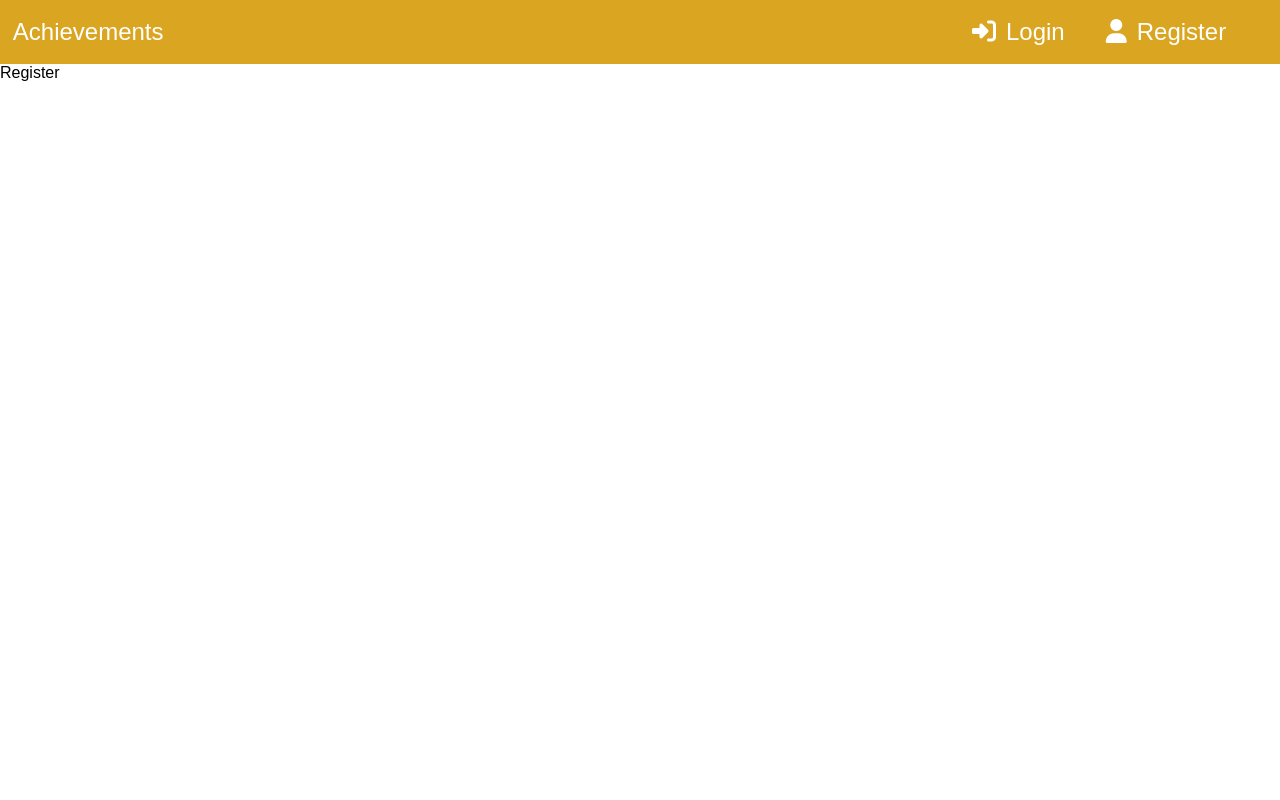
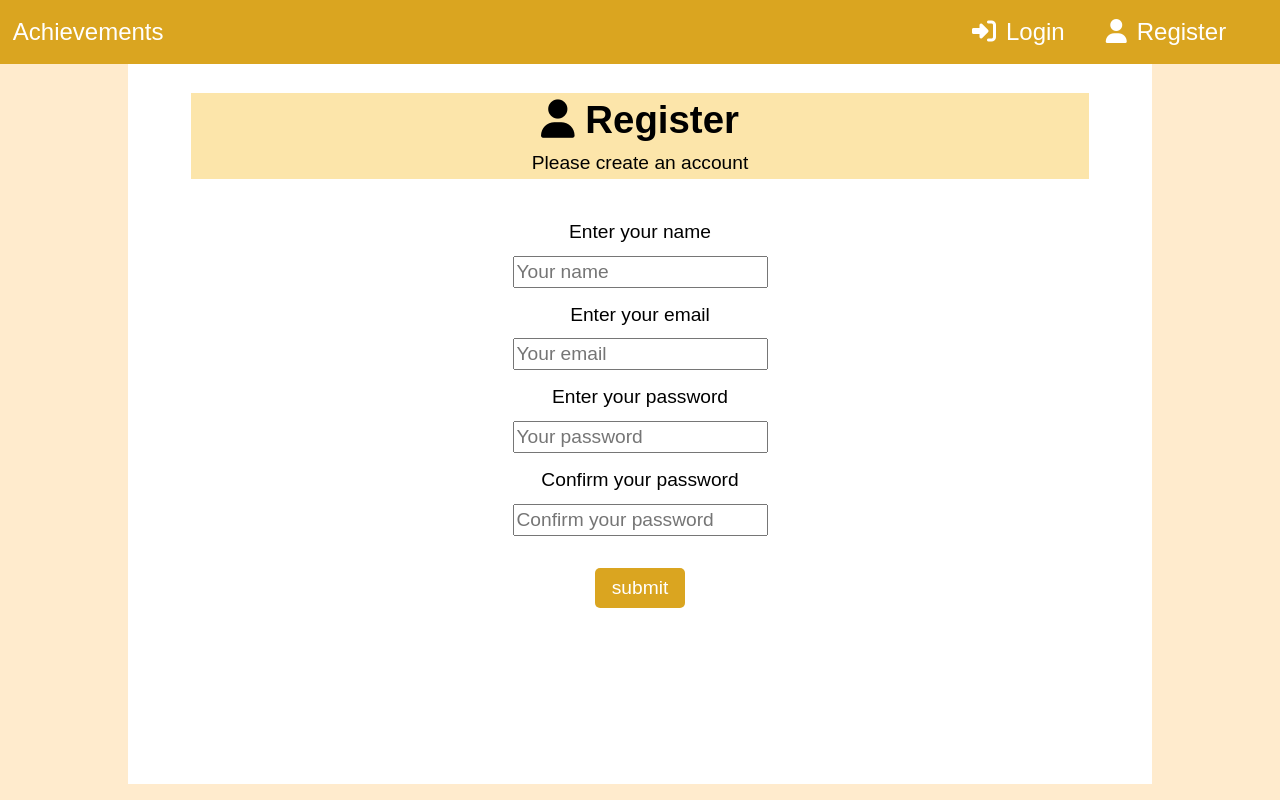
Before and after one commit to CJLFortunato/accomplished-frontend, a React (Create React App) app: page /register in a window 1280 px wide. Built offline with nearby package versions, Linux system fonts and the light colour scheme.

Commit message:
Add basic functionality for register cpnt

```diff
--- a/src/Pages/Register.jsx
+++ b/src/Pages/Register.jsx
@@ -1,7 +1,44 @@
-import React from 'react'
+import React, { useState, useEffect } from 'react'
 
 export function Register() {
+    const [formData, setFormData] = useState({
+        name: "",
+        email: "",
+        password: "",
+        password2: ""
+    });
+
+    const { name, email, password, password2 } = formData;
+
+    const onChange = (e) => {
+        setFormData((prevState) => {
+            return ({
+                ...prevState,
+                [e.target.name]: e.target.value
+            })
+        })
+    };
+    const onSubmit = (e) => {
+        e.preventDefault();
+    };
+
     return (
-        <div>Register</div>
+        <div className='register'>
+            <section className="heading">
+                <h1><i class="fa-solid fa-user"></i> Register</h1>
+                <p>Please create an account</p>
+            </section>
+            <form onSubmit={onSubmit}>
+                <label for="name">Enter your name</label>
+                <input type="text" id="name" name="name" value={name} onChange={onChange} placeholder="Your name" />
+                <label for="email">Enter your email</label>
+                <input type="email" id="email" name="email" value={email} onChange={onChange} placeholder="Your email" />
+                <label for="password">Enter your password</label>
+                <input type="password" id="password" name="password" value={password} onChange={onChange} placeholder="Your password" />
+                <label for="password2">Confirm your password</label>
+                <input type="password" id="password2" name="password2" value={password2} onChange={onChange} placeholder="Confirm your password" />
+                <input type="submit" value="submit" />
+            </form>
+        </div>
     )
 }
--- a/src/index.css
+++ b/src/index.css
@@ -1,3 +1,9 @@
+body {
+    background-color: blanchedalmond;
+}
+
+/*================================================================= Header Component*/
+
 header {
     background-color: goldenrod;
     display: flex;
@@ -32,3 +38,64 @@ header a {
 header i {
     margin-right: 10px;
 }
+
+/*================================================================= Register Component*/
+
+.register {
+    /* border: 1px solid red; */
+    display: flex;
+    flex-direction: column;
+    justify-content: flex-start;
+    align-items: center;
+    padding: 1%;
+    width: 80%;
+    margin: 0 auto;
+    height: 90vh;
+    background-color: white;
+
+}
+
+.register .heading {
+    /* border: 1px solid blue; */
+    width: 90%;
+    display: flex;
+    flex-direction: column;
+    justify-content: flex-start;
+    align-items: center;
+    margin: 1rem;
+    font-size: larger;
+    background-color: rgb(252, 229, 170);
+}
+
+.register .heading h1,
+.register .heading p {
+    margin: 5px;
+}
+
+.register form {
+    display: flex;
+    flex-direction: column;
+    justify-content: space-evenly;
+    align-items: center;
+    padding: 1%;
+}
+
+.register form label {
+    margin: 1rem 0 .8rem 0;
+    font-size: 1.2rem;
+}
+
+.register form input {
+    height: 2rem;
+    font-size: 1.2rem;
+}
+
+.register form input[type="submit"] {
+    margin: 2rem 0;
+    height: 2.5rem;
+    width: 35%;
+    border: none;
+    border-radius: 5px;
+    color: white;
+    background-color: goldenrod;
+}
```
